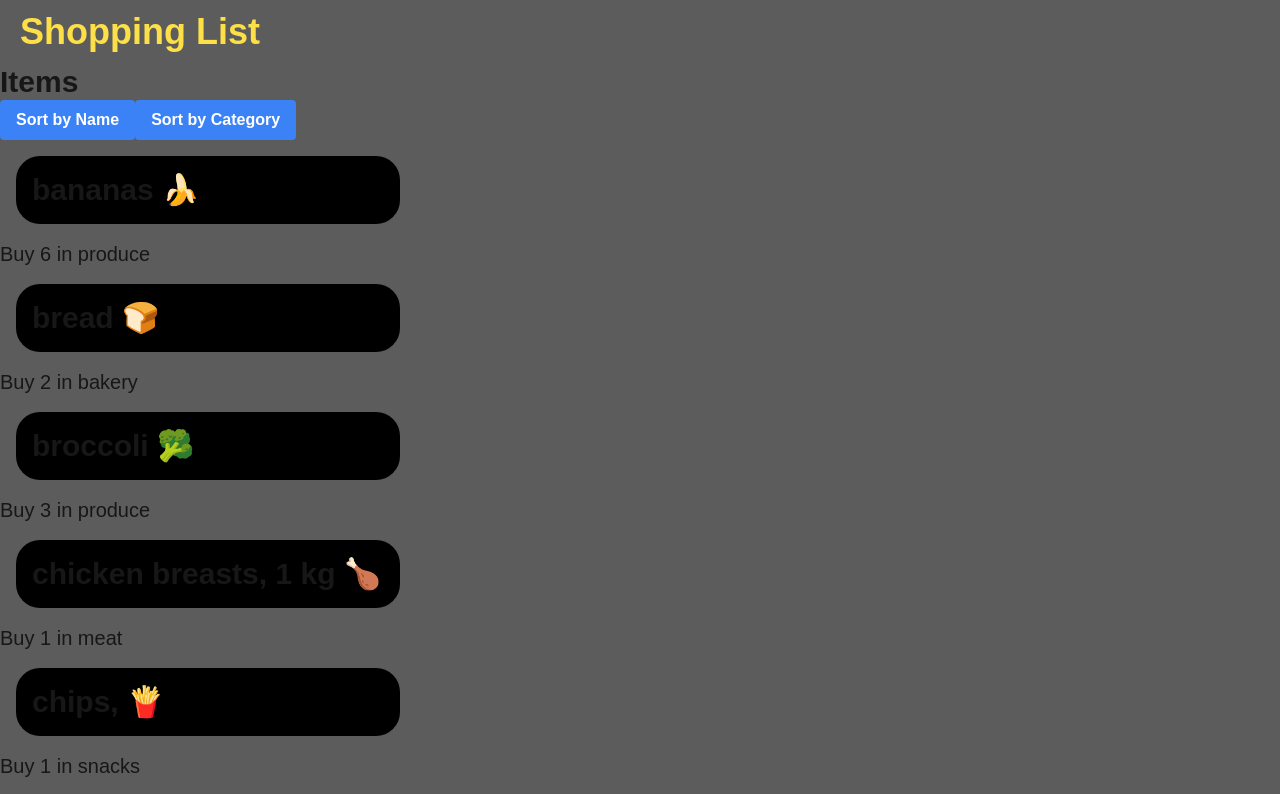
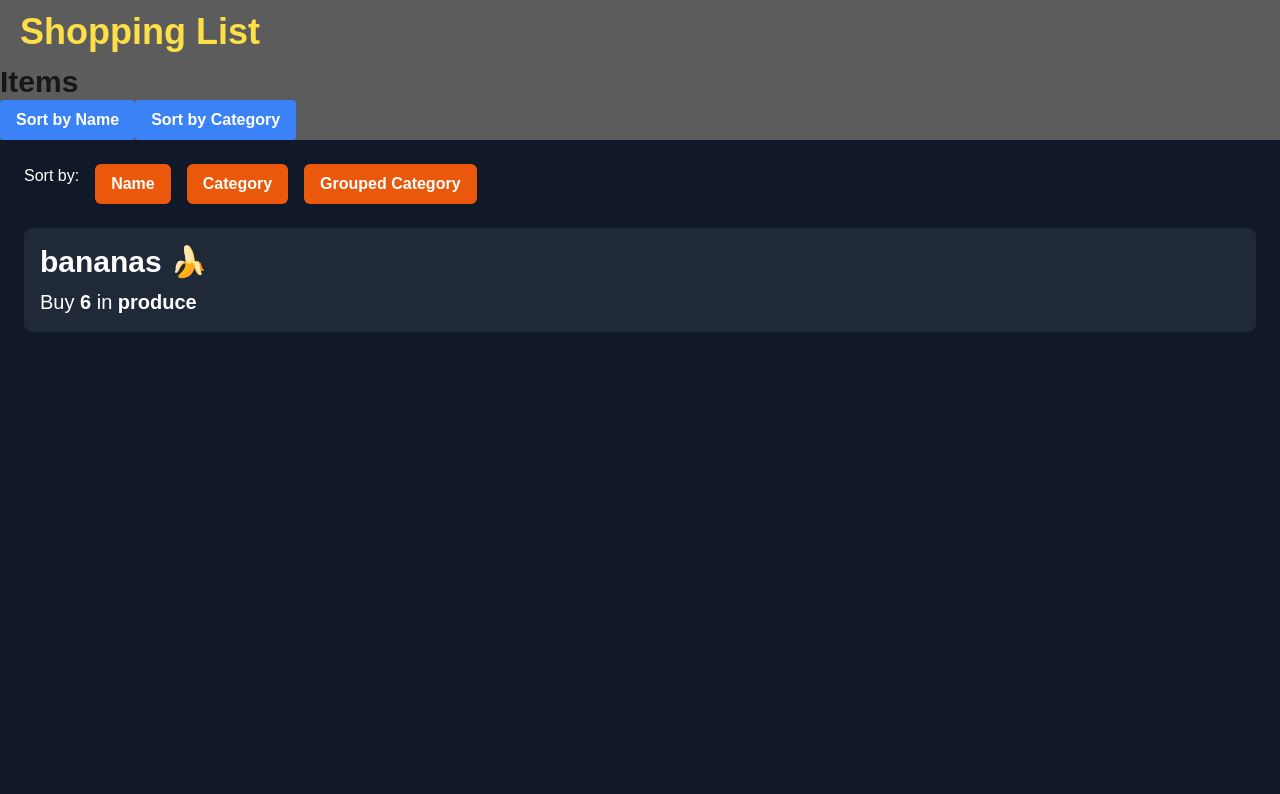
Before and after one commit to manminder11/cprg306-assignments, a Next.js app: page /week-6 in a window 1280 px wide. Shown: the top 794 px of the page. Built offline with nearby package versions, Linux system fonts and the light colour scheme.

Commit message:
copied tailwind from the expected output

```diff
--- a/app/week-6/item.js
+++ b/app/week-6/item.js
@@ -1,14 +1,30 @@
 export default function Item(props) {
   return (
-    <main>
-      <ul>
+    <main className="bg-gray-900 min-h-screen p-6">
+      {/* Sorting Buttons */}
+      <div className="flex justify-start mb-6">
+        <span className="mr-4 text-white">Sort by:</span>
+        <button className="bg-orange-600 text-white font-bold py-2 px-4 rounded-md mr-4">
+          Name
+        </button>
+        <button className="bg-orange-600 text-white font-bold py-2 px-4 rounded-md mr-4">
+          Category
+        </button>
+        <button className="bg-orange-600 text-white font-bold py-2 px-4 rounded-md">
+          Grouped Category
+        </button>
+      </div>
+
+      {/* Item List */}
+      <ul className="space-y-4">
         <li>
-          <section>
-            <h1 className="font-extrabold text-xl sm:text-2xl lg:text-3xl pb-3 p-2 sm:p-4 m-2 sm:m-4 bg-black max-w-full sm:max-w-sm rounded-xl sm:rounded-3xl">
+          <section className="bg-gray-800 text-white rounded-lg p-4">
+            <h1 className="font-bold text-xl sm:text-2xl lg:text-3xl mb-2">
               {props.name}
             </h1>
-            <p className="text-base sm:text-lg lg:text-xl">
-              Buy {props.quantity} in {props.category}
+            <p className="text-sm sm:text-lg lg:text-xl">
+              Buy <span className="font-semibold">{props.quantity}</span> in{" "}
+              <span className="font-semibold">{props.category}</span>
             </p>
           </section>
         </li>
```
